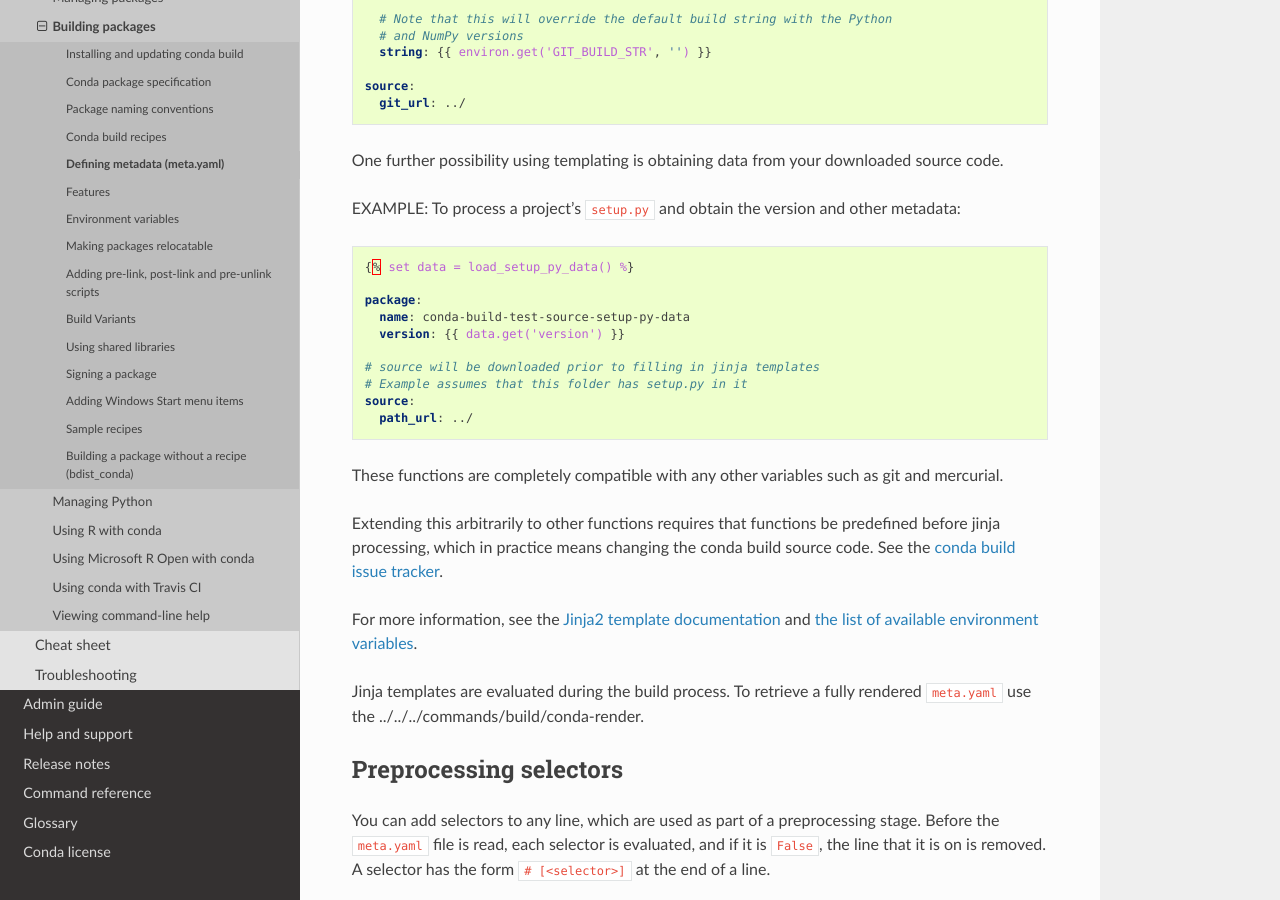
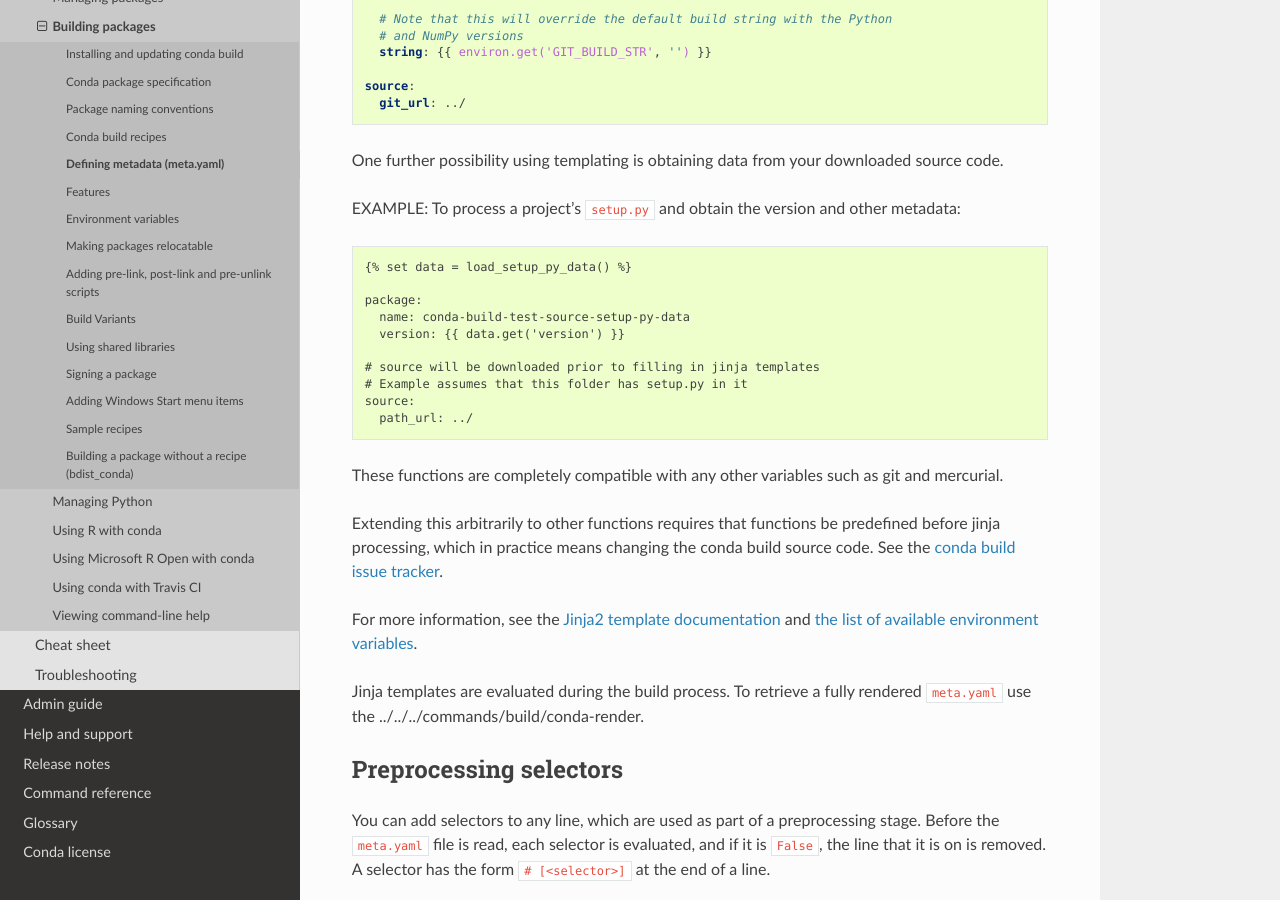
Before and after one commit to conda/conda-docs, a Sphinx documentation site: the page built from docs/source/user-guide/tasks/build-packages/define-metadata.rst, in a window 1280 px wide and 900 px high, scrolled down 21168 px. Built offline with Sphinx 7.4.7 and the Read the Docs theme 2.0.0, drawn with Linux system fonts in a browser that asks for light colours; some of the changed text lies outside the part shown.

Commit message:
fix sphinx errors
fix sphinx errors

```diff
--- a/docs/source/index.rst
+++ b/docs/source/index.rst
@@ -40,8 +40,9 @@ of your code.
 Conda package and environment manager is included in all versions of
 :ref:`Anaconda\ |reg| <anaconda-glossary>`,
 :ref:`Miniconda <miniconda-glossary>` and
-:doc:`/anaconda-repository/index`. Conda is also included in the
-Continuum `subscriptions <https://www.continuum.io/anaconda-subscriptions>`_
+`Anaconda Repository <https://docs.continuum.io/anaconda-repository/>`_.
+Conda is also included in the Continuum `subscriptions
+<https://www.continuum.io/anaconda-subscriptions>`_
 of Anaconda, which provide on-site enterprise package and
 environment management for Python, R, Node.js, Java and other
 application stacks. Conda is also available on PyPI, although
--- a/docs/source/release-notes.rst
+++ b/docs/source/release-notes.rst
@@ -375,7 +375,7 @@ Bug Fixes
 ^^^^^^^^^
 
 * fix #4398 'hard' was used for link type at one point (#4409)
-* fixed "No matches for wildcard '$activate_d/*.fish'" warning (#4415)
+* fixed "No matches for wildcard '$activate_d/\*.fish'" warning (#4415)
 * print correct activate/deactivate message for fish shell (#4423)
 * fix 'Dist' object has no attribute 'fn' (#4424)
 * fix noarch generic and add additional integration test (#4431)
--- a/docs/source/user-guide/tasks/build-packages/define-metadata.rst
+++ b/docs/source/user-guide/tasks/build-packages/define-metadata.rst
@@ -842,7 +842,7 @@ build prefix. Explicit file lists support glob expressions.
 Directory names are also supported, and they recursively include
 contents.
 
-.. code-block:: yaml
+.. code-block:: none
 
    outputs:
      - name: subpackage-name
@@ -1241,7 +1241,7 @@ your downloaded source code.
 EXAMPLE: To process a project's ``setup.py`` and obtain the
 version and other metadata:
 
-.. code-block:: yaml
+.. code-block:: none
 
     {% set data = load_setup_py_data() %}
 
```
